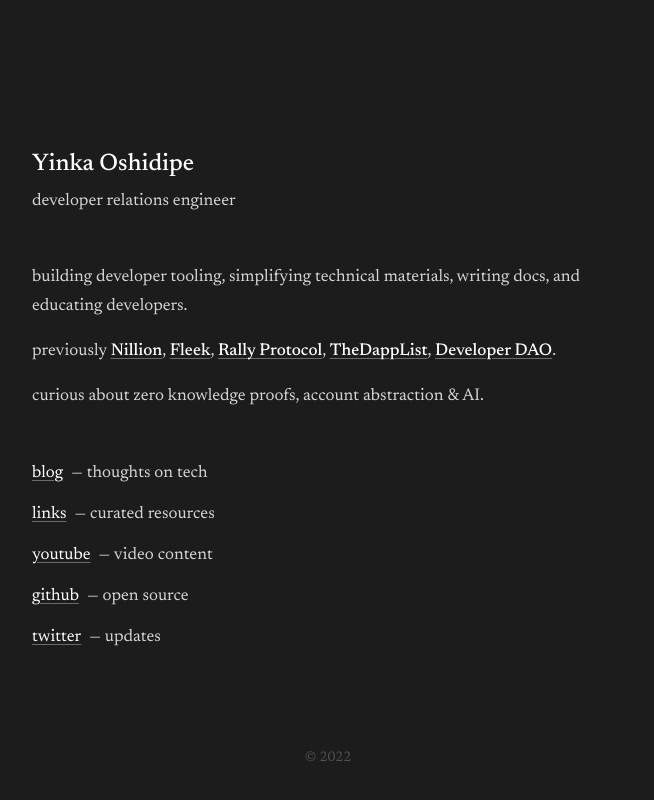
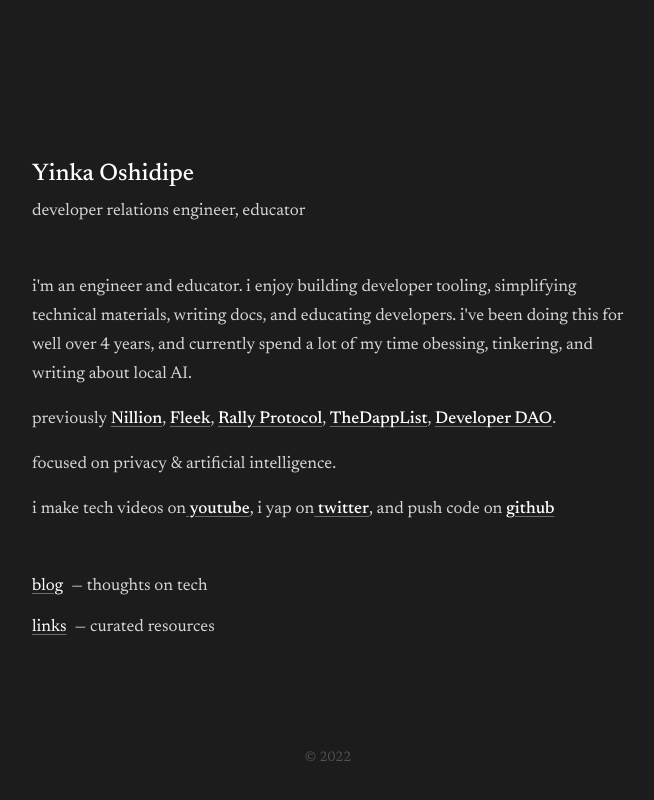
Before and after one commit to geniusyinka/yinka.lol, a Next.js app: page / in a window 1280 px wide. Shown: the whole page, without its empty margins (312-966 px from the left). Built offline with nearby package versions, Linux system fonts and the light colour scheme.

Commit message:
Update homepage intro and inline social links
Expand the bio (educator, local AI focus), move youtube/twitter/github
from the nav list into the intro prose, and switch to the SVG favicon.

```diff
--- a/pages/index.tsx
+++ b/pages/index.tsx
@@ -8,20 +8,20 @@
       <Head>
         <title>yinka</title>
         <meta name="description" content="developer relations engineer" />
-        <link rel="icon" href="/favicon.ico" />
+        <link rel="icon" type="image/svg+xml" href="/favicon.svg" />
       </Head>
 
       <div className="container min-h-screen flex flex-col justify-center relative">
         <main className="animate-fade-in">
           <header className="mb-12">
             <h1 className="text-2xl font-medium mb-2">Yinka Oshidipe</h1>
-            <p className="text-gray-400">developer relations engineer</p>
+            <p className="text-gray-400">developer relations engineer, educator</p>
           </header>
 
           <section className="mb-12 space-y-4 text-gray-400">
             <p>
-              building developer tooling, simplifying technical materials,
-              writing docs, and educating developers.
+              i'm an engineer and educator. i enjoy building developer tooling, simplifying technical materials,
+              writing docs, and educating developers. i've been doing this for well over 4 years, and currently spend a lot of my time obessing, tinkering, and writing about local AI.
             </p>
             <p>
               previously{" "}
@@ -72,8 +72,30 @@
               .
             </p>
             <p>
-              curious about zero knowledge proofs, account abstraction & AI.
+              focused on privacy & artificial intelligence.
             </p>
+            <p>i make tech videos on
+              <a
+                href="https://youtube.com/@geniusyinka"
+                target="_blank"
+                rel="noopener noreferrer"
+                className="link font-medium text-white"
+              > youtube
+              </a>, i yap on
+               <a
+                href="https://twitter.com/geniusyinka"
+                target="_blank"
+                rel="noopener noreferrer"
+                className="link font-medium text-white"
+              > twitter
+              </a>, and push code on                             <a
+                href="https://github.com/geniusyinka"
+                target="_blank"
+                rel="noopener noreferrer"
+                className="link font-medium text-white"
+              >
+                github
+              </a></p>
           </section>
 
           <nav className="space-y-3">
@@ -89,39 +111,6 @@
               </Link>
               <span className="text-gray-400 ml-2">— curated resources</span>
             </div>
-            <div>
-              <a
-                href="https://youtube.com/@geniusyinka"
-                target="_blank"
-                rel="noopener noreferrer"
-                className="link"
-              >
-                youtube
-              </a>
-              <span className="text-gray-400 ml-2">— video content</span>
-            </div>
-            <div>
-              <a
-                href="https://github.com/geniusyinka"
-                target="_blank"
-                rel="noopener noreferrer"
-                className="link"
-              >
-                github
-              </a>
-              <span className="text-gray-400 ml-2">— open source</span>
-            </div>
-            <div>
-              <a
-                href="https://twitter.com/geniusyinka"
-                target="_blank"
-                rel="noopener noreferrer"
-                className="link"
-              >
-                twitter
-              </a>
-              <span className="text-gray-400 ml-2">— updates</span>
-            </div>
           </nav>
         </main>
 
```
